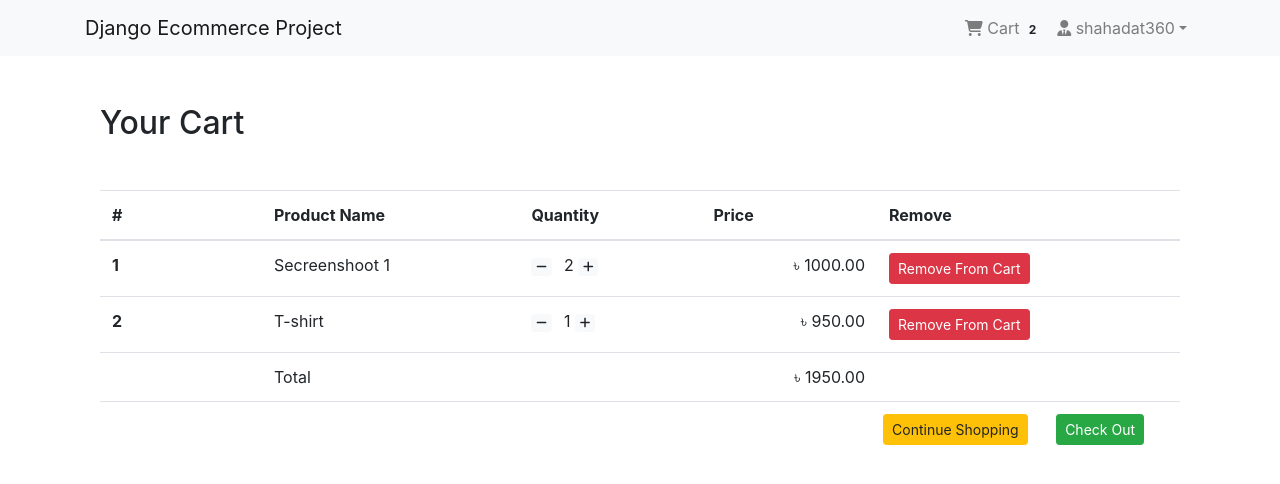
After one commit to Shahadat-360/Ecommerce_Project, a Django app: page /shop/cart/ in a window 1280 px wide. The commit adds this page. Shown: the top 484 px of the page. Run offline with Django 5.2, Linux system fonts and the light colour scheme; a user stored in the database is signed in; data comes from the database, SQL or seed files in the repository; some libraries are stand-ins or nearby versions.

Commit message:
Cart View

```diff
--- a/App_Order/models.py
+++ b/App_Order/models.py
@@ -34,5 +34,5 @@ class Order(models.Model):
     def get_totals(self):
         total = 0
         for order_item in self.order_items.all():
-            total = total + order_item.get_total()
+            total = total + float(order_item.get_total())
         return format(total, '0.2f')
--- /dev/null
+++ b/App_Order/templates/App_Order/cart.html
@@ -0,0 +1,47 @@
+{% extends  'base.html' %}
+{% block body_block %}
+    <div class="container my-5">
+        <div class="my-5">
+            <h2>Your Cart</h2>
+        </div>
+        <table class="table table-hover">
+            <thead>
+                <tr>
+                    <th scope="col" width="15%">#</th>
+                    <th scope="col" >Product Name</th>
+                    <th scope="col" >Quantity</th>
+                    <th scope="col" align="right">Price</th>
+                    <th scope="col" >Remove</th>
+                </tr>
+            </thead>
+            <tbody>
+                {% for cart in carts %}
+                	<tr>
+                        <th scope="col">{{ forloop.counter }}</th>
+                        <td>{{ cart.item.name }}</td>
+                        <td>
+                            <a class="mr-2" href="#"><span class="badge badge-light"><i class="fas fa-minus"></i></span></a>
+                            {{ cart.quantity }}
+                            <a href="#" class="mr-2"><span class="badge badge-light"><i class="fas fa-plus"></i></span></a>
+                        </td>
+                        <td align="right">&#2547; {{ cart.get_total }}</td>
+                        <td><a href="" class="btn btn-danger btn-sm">Remove From Cart</a></td>
+                    </tr>
+                {% endfor %}
+                    <tr>
+                        <th scope="col"></th>
+                        <td colspan="2">Total</td>
+                        <td align="right">&#2547; {{ order.get_totals|floatformat:2 }} </td>
+                        <td></td>
+                    </tr>
+                    <tr>
+                        <th scope="row"></th>
+                        <td colspan="4" class="text-right">
+                            <a href="{% url 'App_Shop:index' %}" class="btn btn-warning btn-sm mr-4">Continue Shopping</a>
+                            <a href="" class="btn btn-success btn-sm mr-4">Check Out</a>
+                        </td>
+                    </tr>
+            </tbody>
+        </table>
+    </div>
+{% endblock %}
--- /dev/null
+++ b/App_Order/templatetags/cart_tag.py
@@ -0,0 +1,13 @@
+from django import template
+from App_Order.models import Order
+
+register = template.Library()
+
+
+@register.filter
+def cart_total(user):
+    order = Order.objects.filter(user=user, ordered=False)
+    if order.exists():
+        return order[0].order_items.count()
+    else:
+        return 0
--- a/App_Order/urls.py
+++ b/App_Order/urls.py
@@ -4,5 +4,6 @@ from App_Order import views
 app_name = 'App_Order'
 
 urlpatterns = [
-    path('add/<pk>/', views.add_to_cart, name='add')
+    path('add/<pk>/', views.add_to_cart, name='add'),
+    path('cart/', views.cart_view, name='cart')
 ]
--- a/App_Order/views.py
+++ b/App_Order/views.py
@@ -35,3 +35,12 @@ def add_to_cart(request, pk):
         order.order_items.add(order_item[0])
         messages.info(request, 'This item was added to your cart.')
         return redirect('App_Shop:index')
+
+
+@login_required
+def cart_view(request):
+    carts = Cart.objects.filter(user=request.user, purchased=False)
+    orders = Order.objects.filter(user=request.user, ordered=False)
+    if carts.exists() and orders.exists():
+        order = orders[0]
+        return render(request, 'App_Order/cart.html', {'carts': carts, 'order': order})
--- a/templates/navbar.html
+++ b/templates/navbar.html
@@ -1,3 +1,4 @@
+{% load cart_tag %}
 <nav class="navbar navbar-expand-lg navbar-light bg-light">
     <div class="container">
         <a href="{% url 'App_Shop:index' %}" class="navbar-brand">Django Ecommerce Project</a>
@@ -7,8 +8,9 @@
             <ul class="navbar-nav ml-auto">
                 {% if request.user.is_authenticated %}
                     <li class="nav-item">
-                        <a href="#" class="nav-link">
+                        <a href="{% url 'App_Order:cart' %}" class="nav-link">
                             <i class="fa fa-shopping-cart"></i> Cart
+                            <span class="badge badge-light">{{ request.user|cart_total }}</span>
                         </a>
                     </li>
                     <li class="nav-item dropdown">
```
Also changed, not shown: App_Order/templatetags/__init__.py (added).
